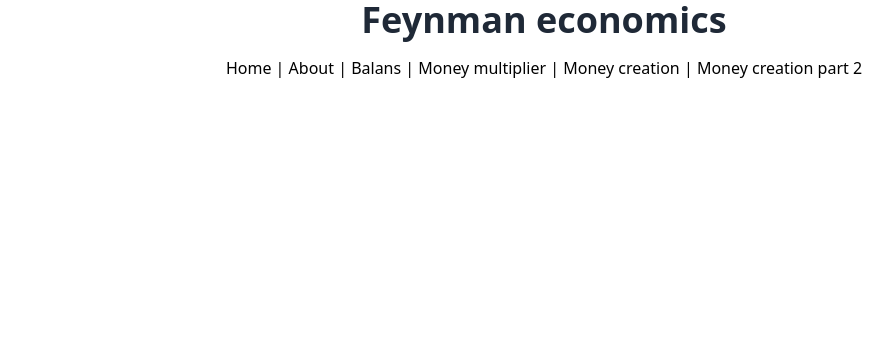
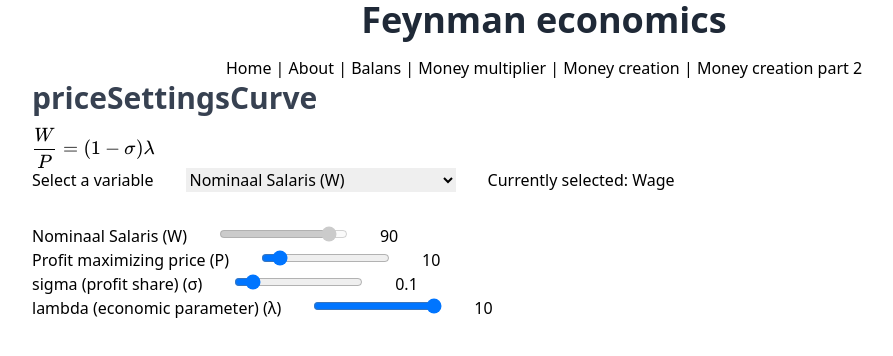
Before and after one commit to jurcello/feynman-economy, a Vue app: page /price-setting-curve-new in a window 1280 px wide. Shown: the top 356 px of the page, without its empty margins (96-989 px from the left). Built offline with nearby package versions, Linux system fonts and the light colour scheme.

Commit message:
Added generalized formula rendering.

```diff
--- /dev/null
+++ b/src/PlainObjects/formulaInformation.ts
@@ -0,0 +1,43 @@
+import {ref} from "vue";
+import {Reactive, reactive, Ref} from "@vue/runtime-core";
+
+export type VariableInformation = {
+    name: string;
+    reCalculator: () => void,
+    value: Ref<number>,
+    label: string,
+    min: number,
+    max: number,
+    step: number,
+};
+
+class Formula {
+    name: string;
+    formulaInTex: string;
+    private components: Map<string, VariableInformation> = new Map<string, VariableInformation>();
+    public currentReactable: Ref<string>;
+
+    public static create(name: string, formulaInTex: string, components: VariableInformation[]): Reactive<Formula> {
+        return reactive(new Formula(name, formulaInTex, components));
+    }
+    private constructor(name: string, formulaInTex: string, components: VariableInformation[]) {
+        this.name = name;
+        this.formulaInTex = formulaInTex;
+        for (const varInfoElement of components) {
+            this.components.set(varInfoElement.name, varInfoElement);
+        }
+        console.log(this.getComponents());
+        this.currentReactable = ref(this.getComponents()[0].name);
+    }
+
+    public getComponents(): VariableInformation[] {
+        return [... this.components.values()];
+    }
+
+    public calculateNewValues(): void {
+        console.log("calculateNewValues", this.components, this.currentReactable);
+        this.components.get(this.currentReactable)?.reCalculator()
+    }
+}
+
+export default Formula;
--- /dev/null
+++ b/src/components/FormulaVisualizer.vue
@@ -0,0 +1,62 @@
+<template>
+  <h2>{{ formula.name }}</h2>
+  <div ref="formulaDiv"></div>
+  <div class="slider mb-8">
+    <div>Select a variable</div>
+    <div>
+      <select v-model="formula.currentReactable">
+        <option v-for="component in formula.getComponents()" :value="component.name">{{ component.label}}</option>
+      </select>
+    </div>
+    <div>
+      <span>Currently selected: {{ formula.currentReactable }}</span>
+    </div>
+  </div>
+  <div class="slider" v-for="component in formula.getComponents()">
+    <div>{{ component.label }}</div>
+    <div>
+      <input type="range" v-model="component.value" :min="component.min" :max="component.max" :step="component.step"
+          :disabled="formula.currentReactable == component.name"
+          @change="formula.calculateNewValues"
+      />
+    </div>
+    <div><span>{{ component.value }}</span></div>
+
+  </div>
+
+</template>
+
+<script setup lang="ts">
+import Formula from "@/PlainObjects/formulaInformation";
+import {ref, onMounted} from "vue";
+import katex from "katex";
+
+const { formula } = defineProps({
+  formula: {
+    type: Formula,
+    required: true,
+  }
+})
+
+const formulaDiv = ref<HTMLDivElement>();
+
+onMounted(() => {
+  console.log(formula);
+  formula.calculateNewValues();
+  katex.render(formula.formulaInTex, formulaDiv.value!);
+})
+</script>
+
+<style scoped>
+.slider {
+  display: flex;
+
+  & div {
+    @apply mx-4;
+
+    &:first-child {
+      @apply ml-0;
+    }
+  }
+}
+</style>
--- /dev/null
+++ b/src/components/VisualizePriceSettingsCurveNew.vue
@@ -0,0 +1,74 @@
+<template>
+  <FormulaVisualizer :formula="priceSettingsCurve"/>
+</template>
+
+<script setup lang="ts">
+import FormulaVisualizer from "@/components/FormulaVisualizer.vue";
+import Formula, {VariableInformation} from "@/PlainObjects/formulaInformation";
+import {ref} from "vue";
+
+const wage = ref<number>(10);
+const wageComponent: VariableInformation = {
+  name: "Wage",
+  reCalculator: () => {
+    wage.value = (1 - sigma.value) * lambda.value * price.value;
+  },
+  value: wage,
+  label: "Nominaal Salaris (W)",
+  min: 0,
+  max: 100,
+  step: 0.1,
+}
+
+const price = ref<number>(10);
+const priceComponent: VariableInformation = {
+  name: "Price",
+  reCalculator: () => {
+    console.log('recalculating');
+    price.value = wage.value / ((1 - sigma.value) * lambda.value);
+  },
+  value: price,
+  label: "Profit maximizing price (P)",
+  min: 0,
+  max: 100,
+  step: 0.1,
+}
+
+const sigma = ref<number>(0.1);
+const sigmaComponent: VariableInformation = {
+  name: "Sigma",
+  reCalculator: () => {
+    sigma.value = 1 - wage.value / (price.value * lambda.value);
+  },
+  value: sigma,
+  label: "sigma (profit share) (σ)",
+  min: 0,
+  max: 1,
+  step: 0.01,
+}
+
+const lambda = ref<number>(10);
+const lambdaComponent: VariableInformation = {
+  name: "Lambda",
+  reCalculator: () => {
+    lambda.value = wage.value / (price.value * (1 - sigma.value));
+  },
+  value: lambda,
+  label: "lambda (economic parameter) (λ)",
+  min: 0,
+  max: 10,
+  step: 0.1,
+}
+
+const components = [wageComponent, priceComponent, sigmaComponent, lambdaComponent];
+
+const priceSettingsCurve = Formula.create(
+    "priceSettingsCurve",
+    "\\dfrac{W}{P} = (1 - \\sigma) \\lambda",
+    components,
+);
+</script>
+
+<style scoped>
+
+</style>
--- a/src/router/index.ts
+++ b/src/router/index.ts
@@ -6,6 +6,7 @@ import MoneyMultiplier from "../views/MoneyMultiplier.vue";
 import MoneyCreation from "@/views/MoneyCreation.vue";
 import MoneyCreationPart2 from "@/views/MoneyCreationPart2.vue";
 import PriceSettingCurve from "@/views/PriceSettingCurve.vue";
+import PriceSettingCurveNew from "@/views/PriceSettingCurveNew.vue";
 
 // Define routes for your app
 const routes = [
@@ -44,6 +45,11 @@ const routes = [
     name: 'PriceSettingCurve',
     component: PriceSettingCurve,
   },
+  {
+    path: '/price-setting-curve-new',
+    name: 'PriceSettingCurveNew',
+    component: PriceSettingCurveNew,
+  },
 ];
 
 // Create router instance
--- /dev/null
+++ b/src/views/PriceSettingCurveNew.vue
@@ -0,0 +1,13 @@
+<template>
+  <VisualizePriceSettingsCurveNew/>
+</template>
+
+<script setup lang="ts">
+
+
+import VisualizePriceSettingsCurveNew from "@/components/VisualizePriceSettingsCurveNew.vue";
+</script>
+
+<style scoped>
+
+</style>
```
